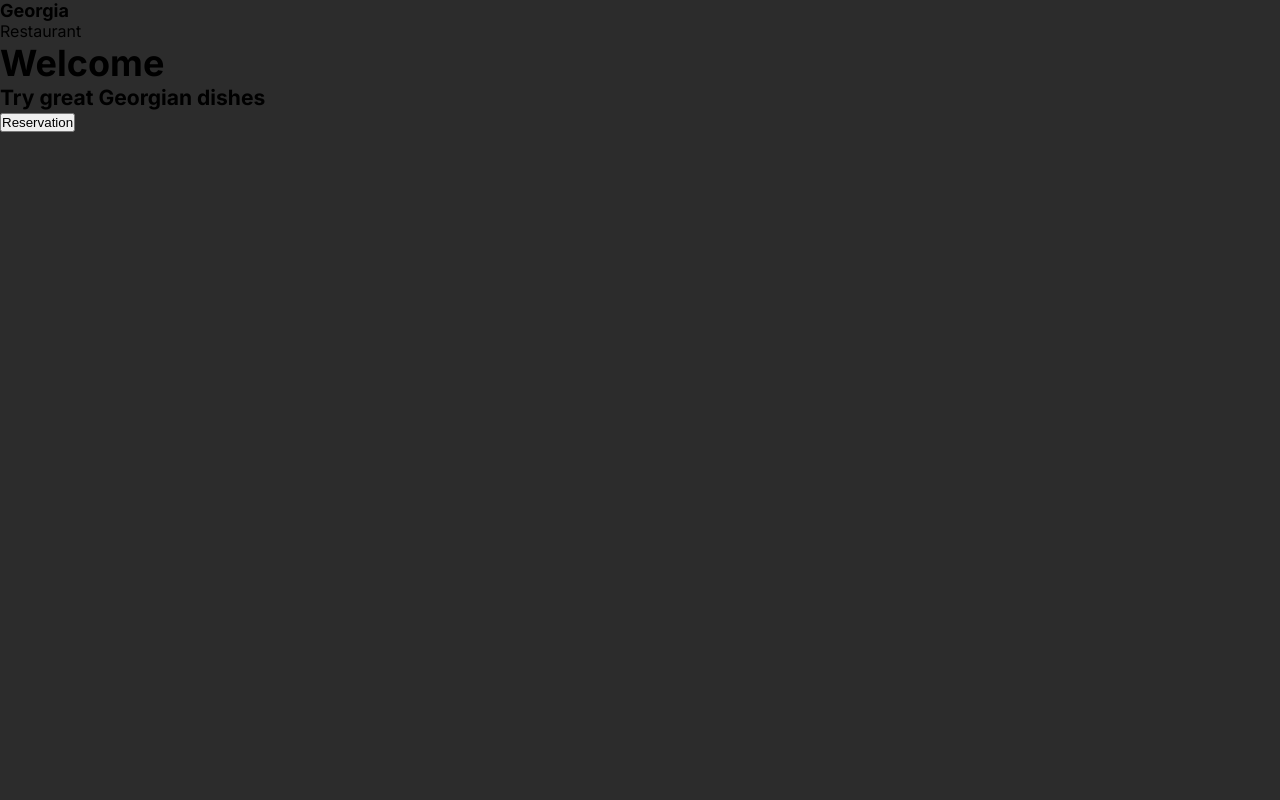
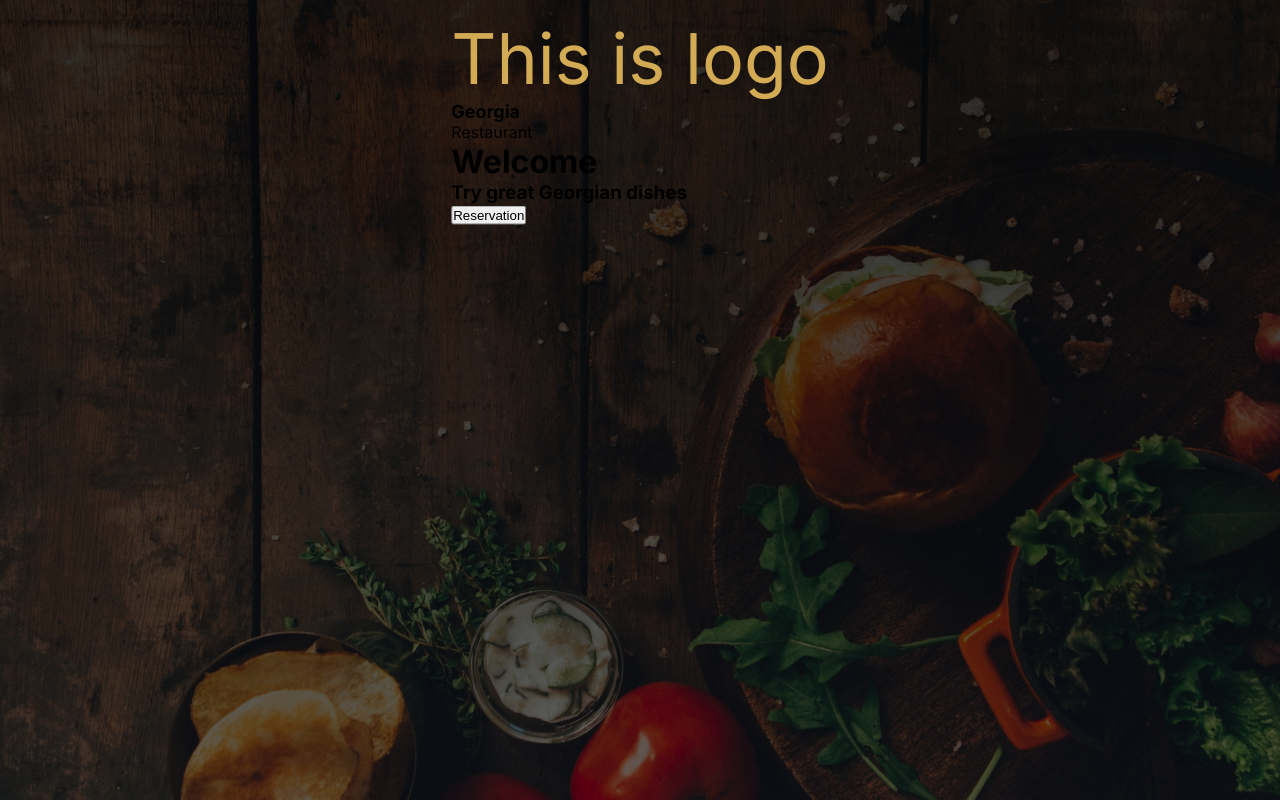
Before and after one commit to aeropriest/interfaces, a Next.js app: page / in a window 1280 px wide. Built offline with nearby package versions, Linux system fonts and the light colour scheme.

Commit message:
* Added the logo

```diff
--- /dev/null
+++ b/src/app/components/logo/page.tsx
@@ -0,0 +1,6 @@
+import { Stint_Ultra_Condensed } from 'next/font/google';
+import styles from './styles.module.scss';
+
+export default function Logo() {
+    return(<div><p className={styles.logo}>This is logo</p></div>)
+}
--- /dev/null
+++ b/src/app/components/logo/styles.module.scss
@@ -0,0 +1,7 @@
+@import './../../variables.module.scss';
+// @import '@/variables.module.scss';
+
+.logo{
+    font-size: 70px;
+    color: $primary-color;
+}
--- a/src/app/georgia.module.scss
+++ b/src/app/georgia.module.scss
@@ -1,25 +1,24 @@
 @import './variables.module.scss';
 
-// * {
-//     margin: 0;
-//     padding: 0;
-// }
+.header{
+    width: 100%;
+    height: 100vh;
+    position: relative;
+    background: linear-gradient(rgba($black-color, 0.8),rgba($black-color, 0.6)) ,url(../../public/bg.jpeg) center no-repeat;
+    background-size: cover;
 
-// body {
-//     background-color: $dark-color;
-// }
-
-.header{
-    font-size: large;
+    .brand{
+        position: absolute;
+        top: 15%;
+        left: 50%;
+        transform: translate(-50%,-50%);
+    }
 }
 
 .subheader{
     font-size: medium;
 }
 
-.brand{
-    margin: 0px;
-}
 .logo{
     margin:0px;
 }
--- a/src/app/page.tsx
+++ b/src/app/page.tsx
@@ -1,11 +1,13 @@
 import variables from './variables.module.scss'
 import styles from '@/app/georgia.module.scss'
 import Image from 'next/image'
+import Logo from './components/logo/page'
 export default function Page() {
   return (
 // header
 <header className={styles.header}>
   <div className={styles.brand}>
+    <Logo/>
     <a href='#'><i className='fas fa-utensils'></i></a>
     <div>
       <h1 className={styles.mainName}>Georgia</h1>
--- a/src/app/variables.module.scss
+++ b/src/app/variables.module.scss
@@ -1,5 +1,9 @@
 $dark-color: #2c2c2c;
+$black-color: #000000;
+$primary-color: #d3ab55;
 
 :export {
   darkColor: $dark-color;
+  blackColor: $black-color;
+  primaryColor: $primary-color;
 }
```
